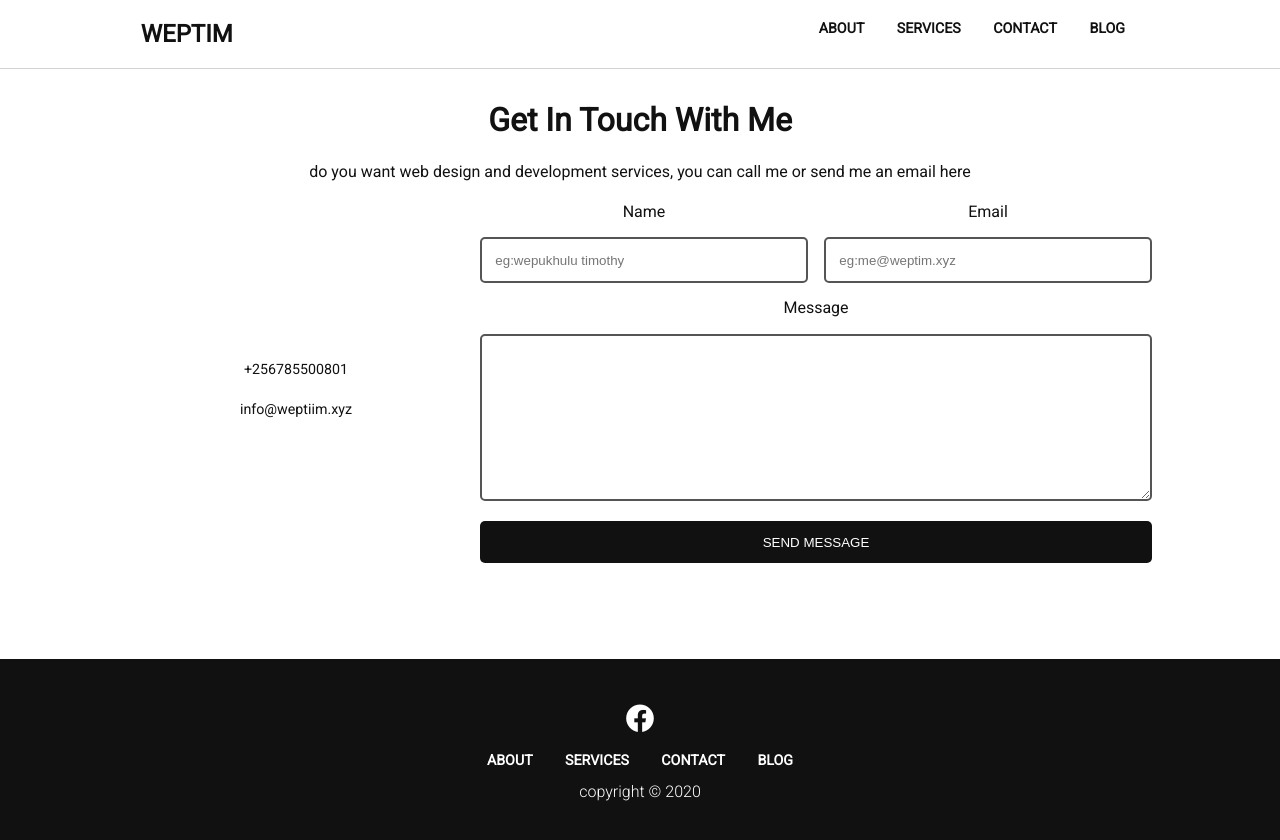
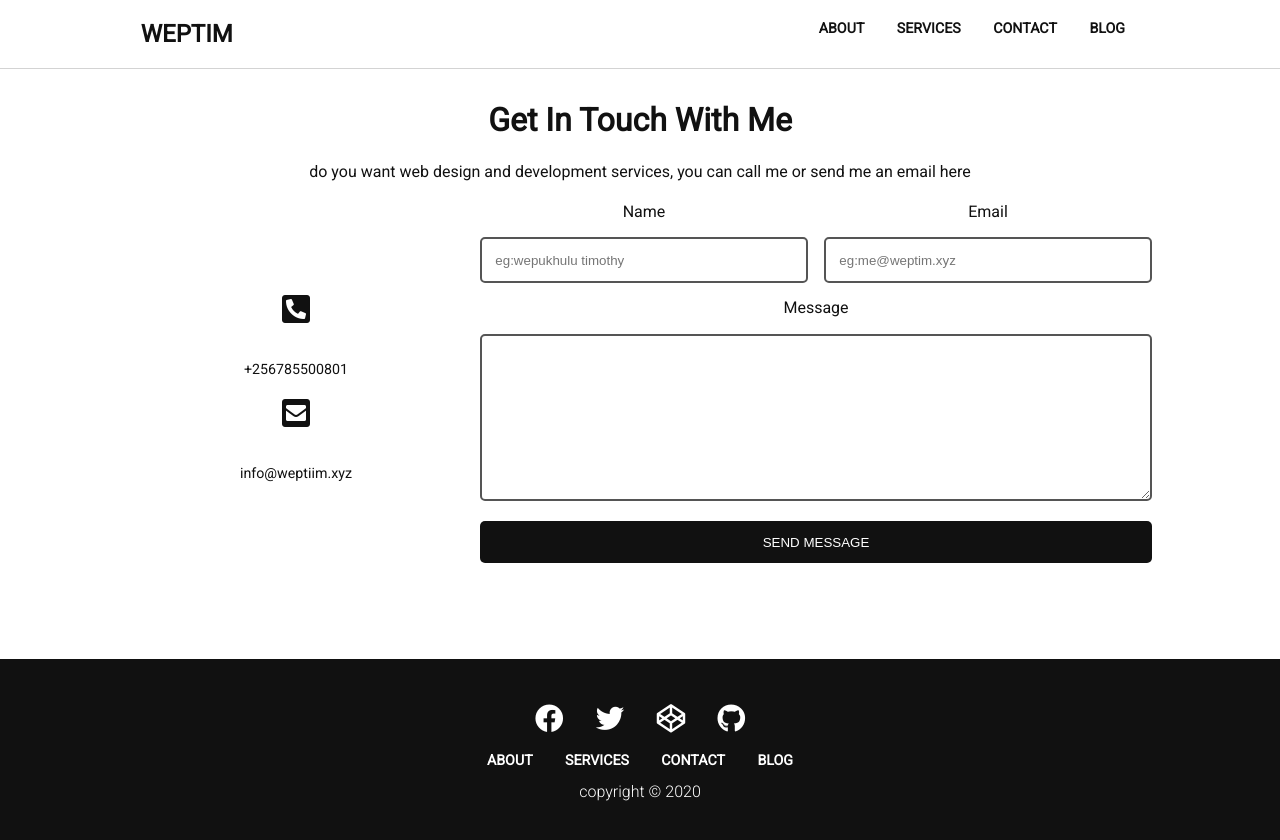
Before and after one commit to weptim/official-website-for-weptim, a plain HTML site: page contact/contact.html in a window 1280 px wide. Drawn offline with Linux system fonts and the light colour scheme.

Commit message:
modified

```diff
--- a/contact/contact.html
+++ b/contact/contact.html
@@ -36,7 +36,9 @@
 <p class="lead">do you want web design and development services, you can call me or send me an email here</p>
 <div class="grid-two">
 <div class="flex">
+   <p> <i class="fas fa-phone-square-alt"></i></p>
 <p class="lead"><a href="tel:+25675500801">+256785500801</a></p>
+<p><i class="fas fa-envelope-square"></i></p>
 <p class="lead"><a href="emailto:weptimug@gmail.com">info@weptiim.xyz</a></p>
     </div>
 <form name="contact" method="POST" data-netlify="true">
@@ -60,7 +62,10 @@
     <footer id="main-footer">
         <div class="container">
             <div>
-           <a href="www.facebook.com/weptim"> <i class="fab fa-facebook"></i></a>
+           <a href="https://www.facebook.com/weptim" target="_blank"> <i class="fab fa-facebook"></i></a>
+           <a href="www.twitter.com/weptim" target="_blank"><i class="fab fa-twitter"></i></a>
+           <a href="https://codepen.io/weptim" target="_blank"><i class="fab fa-codepen"></i></a>
+           <a href="https://github.com/weptim" target="_blank"><i class="fab fa-github"></i></a>
             </div>
             <div>
                 <ul>
--- a/css/style.css
+++ b/css/style.css
@@ -1,5 +1,5 @@
 /* desktop only */
-@media (min-width:521px ){
+@media (min-width:581px ){
 img {
 	width:100%;
 	height: 200px;
@@ -46,7 +46,7 @@ background:#111;
 
 
 /* mobile only*/
-@media (max-width: 520px){
+@media (max-width: 580px){
 	/* global designs*/
 		.grid-three {
 		grid-template-columns: 1fr;
```
Also changed, not shown: about/about.html (+4 -1 lines), blog/blog.html (+4 -3 lines), services/services.html (+4 -2 lines).
